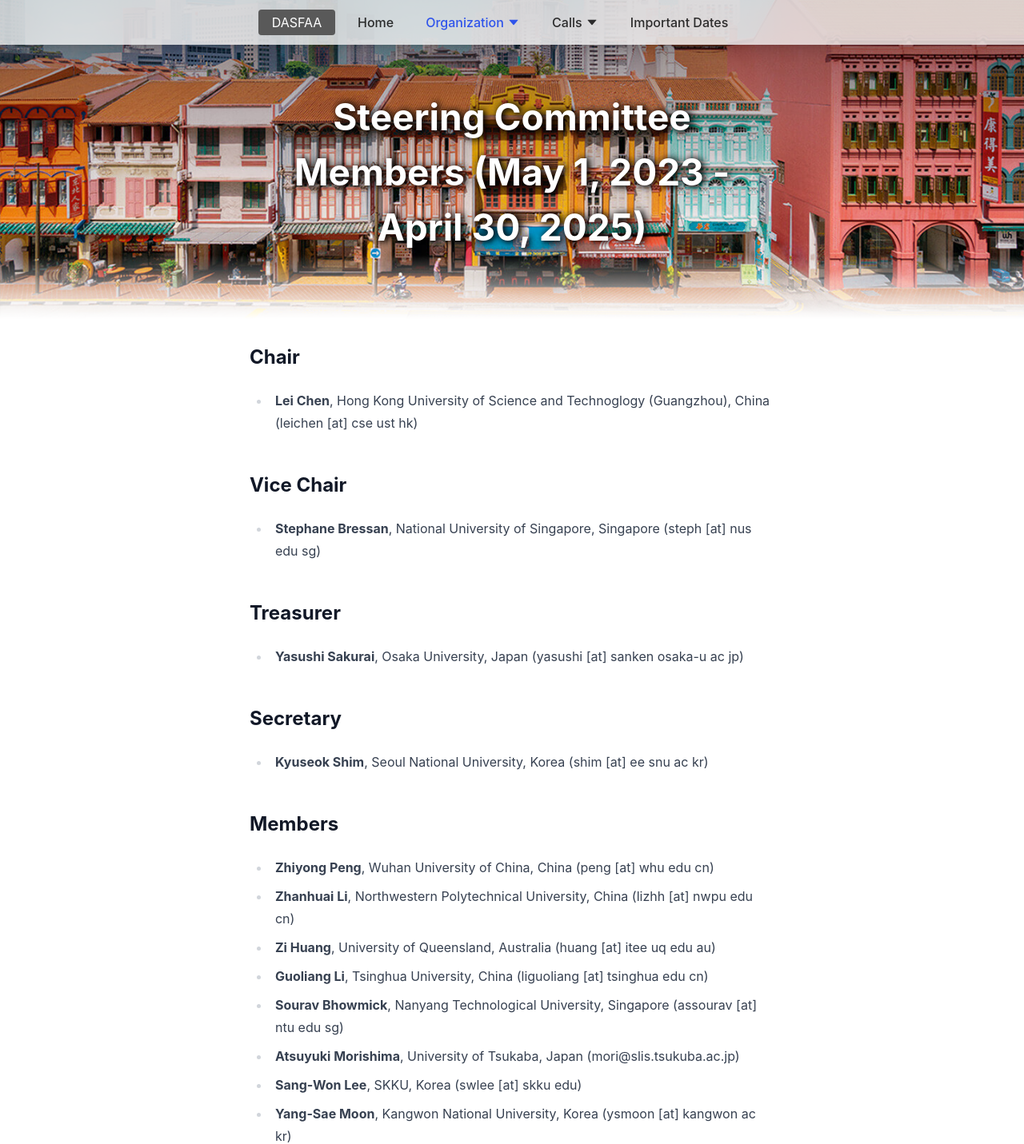
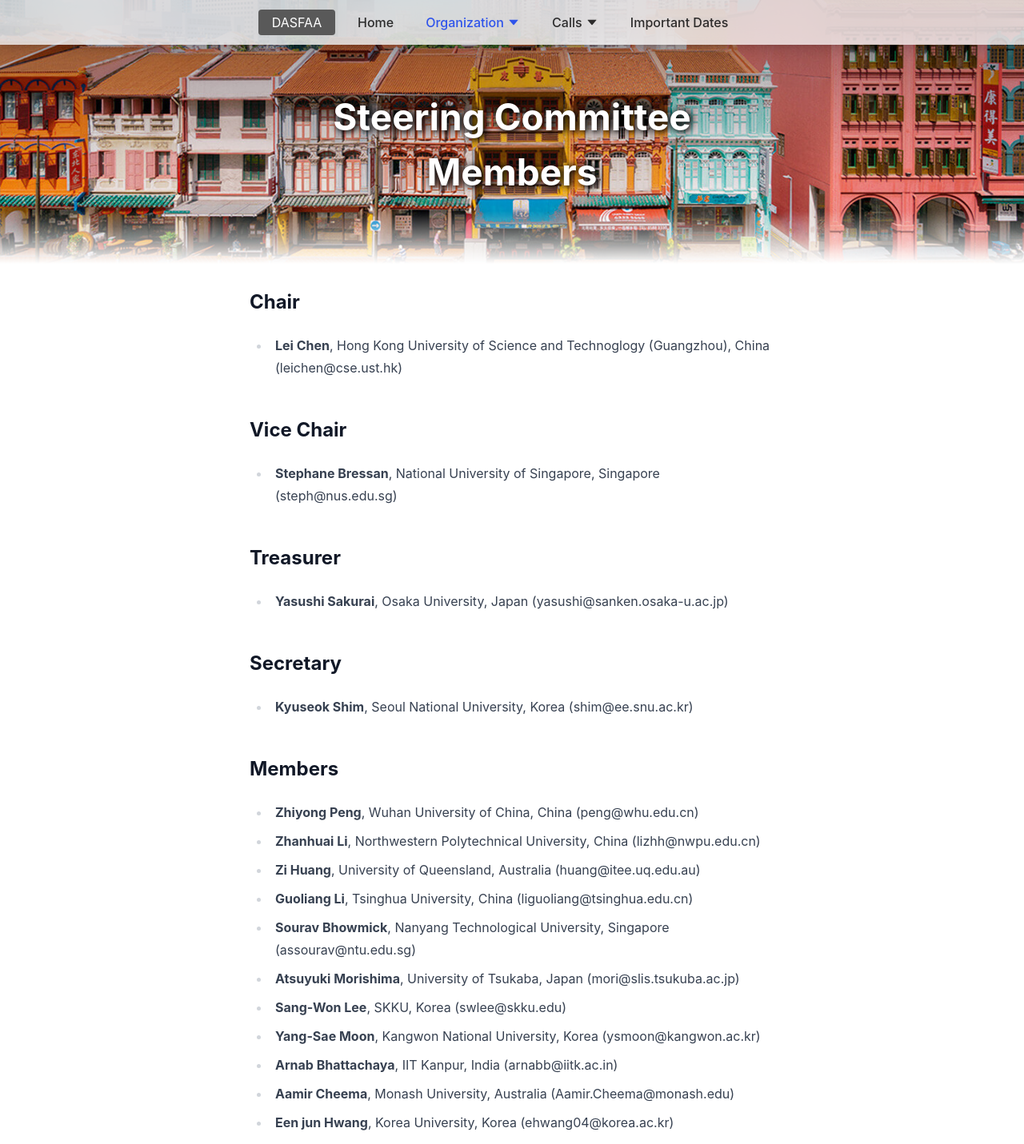
Before and after one commit to dasfaa2025/dasfaa2025.github.io, a React (Vite) app: page /#/organization/steering-committee in a window 1280 px wide. Shown: the top 1431 px of the page at 80% size. Built offline with nearby package versions, Linux system fonts and the light colour scheme.

Commit message:
chore: update

```diff
--- a/index.html
+++ b/index.html
@@ -4,7 +4,7 @@
     <meta charset="UTF-8" />
     <link rel="icon" type="image/svg+xml" href="/vite.svg" />
     <meta name="viewport" content="width=device-width, initial-scale=1.0" />
-    <title>DASFAA 2025 | DASFAA 2025:The 30th International Conference on Database Systems for Advanced Applications</title>
+    <title>DASFAA 2025 | The 30th International Conference on Database Systems for Advanced Applications</title>
   </head>
   <body>
     <div id="root"></div>
--- a/src/pages/home.tsx
+++ b/src/pages/home.tsx
@@ -22,7 +22,7 @@ const Home = () => {
           <div className="mb-4">
             <FadeText
               className="text-2xl font-bold"
-              text="DASFAA 2025: The 30th International Conference on Database Systems
+              text="The 30th International Conference on Database Systems
             for Advanced Applications"
               direction="down"
               framerProps={{
@@ -32,7 +32,7 @@ const Home = () => {
           </div>
           <FadeText
             className="text-lg font-medium"
-            text="May 25-28, 2025 Singapore"
+            text="May 25-28, 2025"
             direction="down"
             framerProps={{
               show: { transition: { delay: 0.6, duration: 0.4 } },
--- a/src/pages/organization/steering-committee.tsx
+++ b/src/pages/organization/steering-committee.tsx
@@ -5,16 +5,13 @@ import Banner from "../../assets/singapore-3.jpg";
 const SteeringCommittee = () => {
   return (
     <>
-      <PageBanner
-        title="Steering Committee Members (May 1, 2023 - April 30, 2025)"
-        image={Banner}
-      />
+      <PageBanner title="Steering Committee Members" image={Banner} />
       <article className="prose">
         <h2>Chair</h2>
         <ul>
           <li>
             <b>Lei Chen</b>, Hong Kong University of Science and Technoglogy
-            (Guangzhou), China (leichen [at] cse ust hk)
+            (Guangzhou), China (leichen@cse.ust.hk)
           </li>
         </ul>
 
@@ -22,73 +19,72 @@ const SteeringCommittee = () => {
         <ul>
           <li>
             <b>Stephane Bressan</b>, National University of Singapore, Singapore
-            (steph [at] nus edu sg)
+            (steph@nus.edu.sg)
           </li>
         </ul>
 
         <h2>Treasurer</h2>
         <ul>
           <li>
-            <b>Yasushi Sakurai</b>, Osaka University, Japan (yasushi [at] sanken
-            osaka-u ac jp)
+            <b>Yasushi Sakurai</b>, Osaka University, Japan
+            (yasushi@sanken.osaka-u.ac.jp)
           </li>
         </ul>
 
         <h2>Secretary</h2>
         <ul>
           <li>
-            <b>Kyuseok Shim</b>, Seoul National University, Korea (shim [at] ee
-            snu ac kr)
+            <b>Kyuseok Shim</b>, Seoul National University, Korea
+            (shim@ee.snu.ac.kr)
           </li>
         </ul>
 
         <h2>Members</h2>
         <ul>
           <li>
-            <b>Zhiyong Peng</b>, Wuhan University of China, China (peng [at] whu
-            edu cn)
+            <b>Zhiyong Peng</b>, Wuhan University of China, China
+            (peng@whu.edu.cn)
           </li>
           <li>
             <b>Zhanhuai Li</b>, Northwestern Polytechnical University, China
-            (lizhh [at] nwpu edu cn)
+            (lizhh@nwpu.edu.cn)
           </li>
           <li>
-            <b>Zi Huang</b>, University of Queensland, Australia (huang [at]
-            itee uq edu au)
+            <b>Zi Huang</b>, University of Queensland, Australia
+            (huang@itee.uq.edu.au)
           </li>
           <li>
-            <b>Guoliang Li</b>, Tsinghua University, China (liguoliang [at]
-            tsinghua edu cn)
+            <b>Guoliang Li</b>, Tsinghua University, China
+            (liguoliang@tsinghua.edu.cn)
           </li>
           <li>
             <b>Sourav Bhowmick</b>, Nanyang Technological University, Singapore
-            (assourav [at] ntu edu sg)
+            (assourav@ntu.edu.sg)
           </li>
           <li>
             <b>Atsuyuki Morishima</b>, University of Tsukaba, Japan
             (mori@slis.tsukuba.ac.jp)
           </li>
           <li>
-            <b>Sang-Won Lee</b>, SKKU, Korea (swlee [at] skku edu)
+            <b>Sang-Won Lee</b>, SKKU, Korea (swlee@skku.edu)
           </li>
           <li>
-            <b>Yang-Sae Moon</b>, Kangwon National University, Korea (ysmoon
-            [at] kangwon ac kr)
+            <b>Yang-Sae Moon</b>, Kangwon National University, Korea
+            (ysmoon@kangwon.ac.kr)
           </li>
           <li>
-            <b>Arnab Bhattachaya</b>, IIT Kanpur, India (arnabb [at] iitk ac in)
+            <b>Arnab Bhattachaya</b>, IIT Kanpur, India (arnabb@iitk.ac.in)
           </li>
           <li>
-            <b>Aamir Cheema</b>, Monash University, Australia (Aamir.Cheema [at]
-            monash edu)
+            <b>Aamir Cheema</b>, Monash University, Australia
+            (Aamir.Cheema@monash.edu)
           </li>
           <li>
-            <b>Een jun Hwang</b>, Korea University, Korea (ehwang04 [at] korea
-            ac kr)
+            <b>Een jun Hwang</b>, Korea University, Korea (ehwang04@korea.ac.kr)
           </li>
           <li>
             <b>De-Nian Yang</b>, Institute of Information Science, Academia
-            Sinica, Taiwan (dnyang [at] iis sinica edu tw)
+            Sinica, Taiwan (dnyang@iis.sinica.edu.tw)
           </li>
         </ul>
 
```
